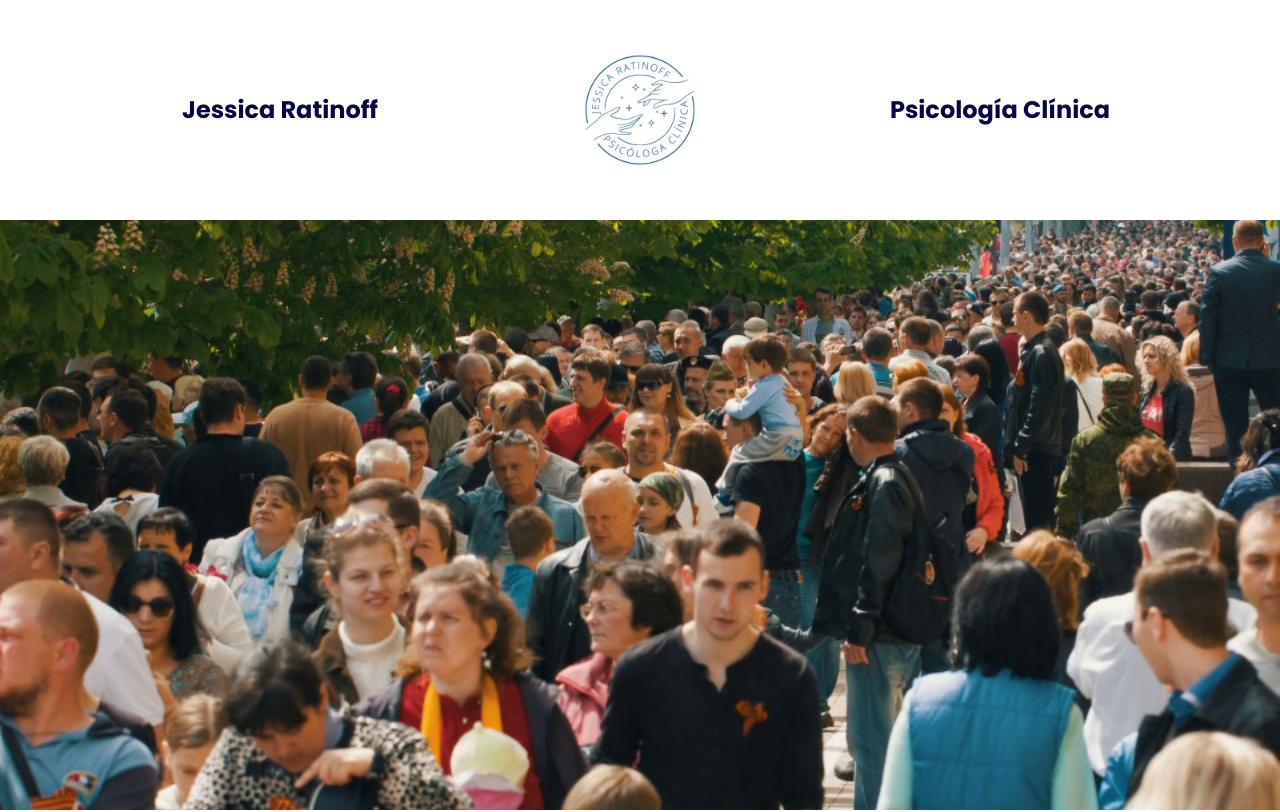
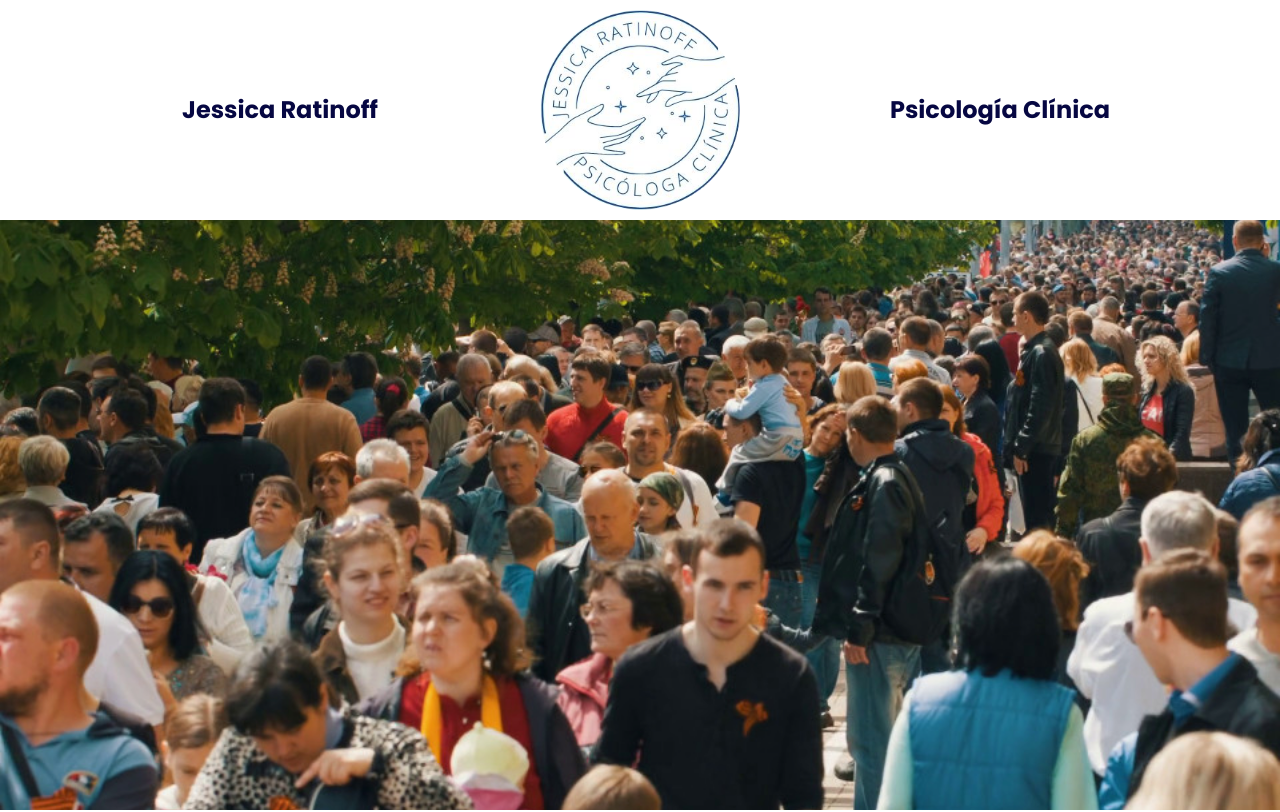
Before and after one commit to nautilusdata/jessica, a plain HTML site: page index.html in a window 1280 px wide. Shown: the top 812 px of the page. Drawn offline with Linux system fonts and the light colour scheme; a script that the page names is missing.

Commit message:
perfecto el logo! se cambió a más grande original

```diff
--- a/index.html
+++ b/index.html
@@ -19,7 +19,7 @@
       <strong>Jessica Ratinoff</strong>
     </div>
     <div class="header-center">
-      <img src="./images/logo.png" alt="Logo">
+      <img src="./images/fv.png" alt="Logo">
     </div>
     <div class="header-right">
       <strong>Psicología Clínica</strong>
```
